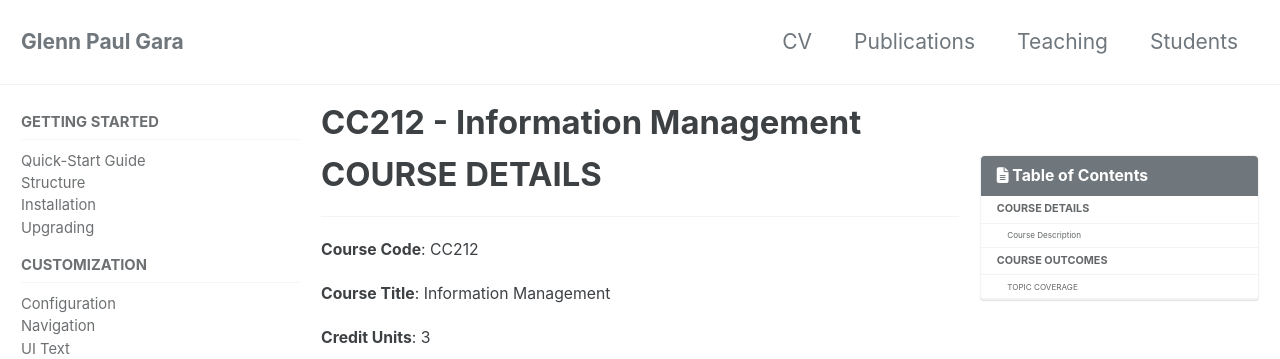
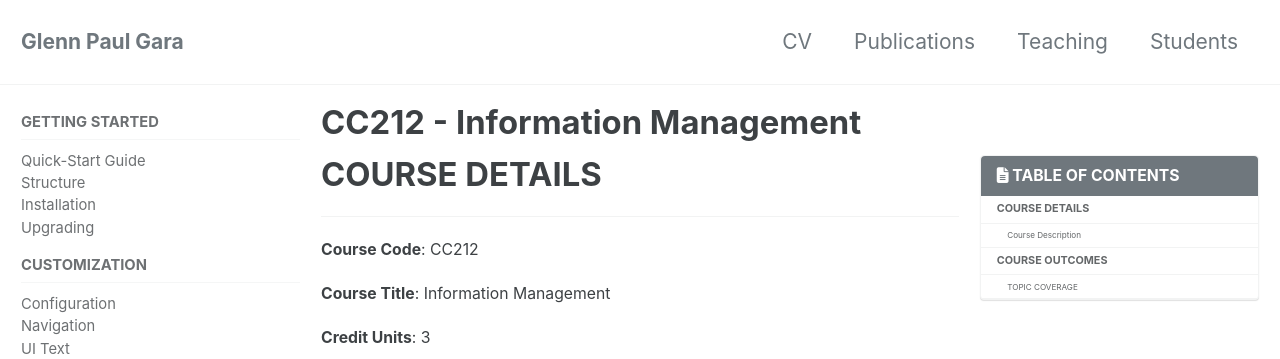
Before and after one commit to glenngara/glenngara.github.io, a Jekyll site: the page built from _pages/teaching/cc212/main.md, in a window 1280 px wide and 900 px high. Shown: the top 359 px of the window. Built offline with Jekyll 4.4.1, drawn with Linux system fonts in a browser that asks for light colours; cached includes are drawn as plain includes; nearby versions of some CDN libraries.

```diff
--- a/_pages/teaching/cc212/main.md
+++ b/_pages/teaching/cc212/main.md
@@ -5,7 +5,7 @@ title: "CC212 - Information Management"
 sidebar:
   nav: "docs"
 toc: true
-toc_label: "Table of Contents"
+toc_label: "TABLE OF CONTENTS"
 ---
 
 # COURSE DETAILS
```
